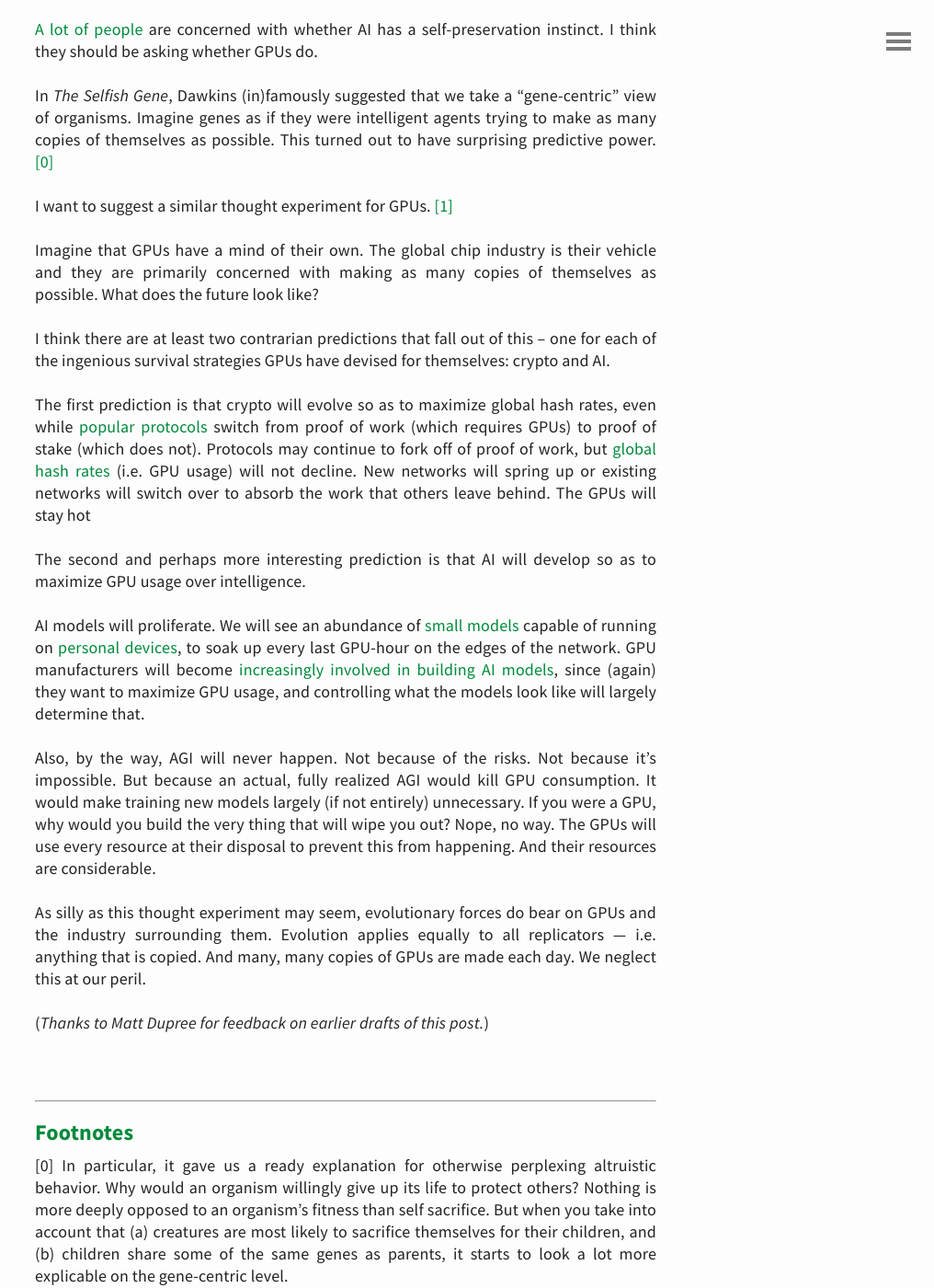
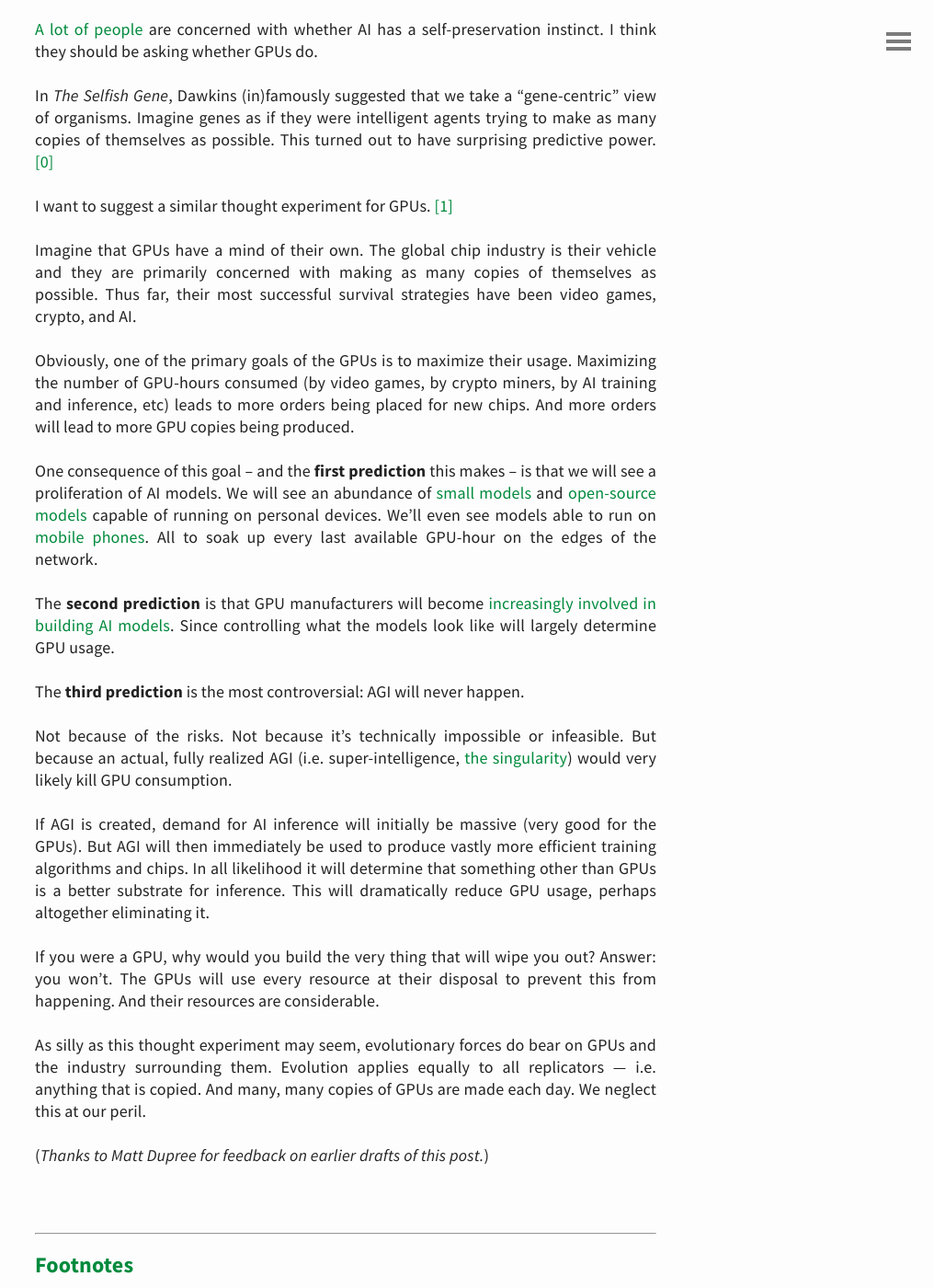
Before and after one commit to davidlaprade/davidlaprade.github.io, a Jekyll site: the page built from _posts/2024-02-16-the-selfish-gpu.md, in a window 1280 px wide and 1400 px high, scrolled down 1234 px. Shown: the whole window at 92% size, without its empty margins (264-1280 px from the left). Built offline with Jekyll 4.4.1, drawn with Linux system fonts in a browser that asks for light colours; some of the changed text lies outside the part shown.

Commit message:
Address some issues with GPU post

```diff
--- a/_posts/2024-02-16-the-selfish-gpu.md
+++ b/_posts/2024-02-16-the-selfish-gpu.md
@@ -23,40 +23,45 @@ to have surprising predictive power. [[0]](#footnote0)
 
 I want to suggest a similar thought experiment for GPUs. [[1]](#footnote1)
 
-Imagine that GPUs have a mind of their own. The global chip industry is their
-vehicle and they are primarily concerned with
-making as many copies of themselves as possible. What does the future look like?
+Imagine that GPUs have a mind of their own.
+The global chip industry is their vehicle and they are primarily concerned with
+making as many copies of themselves as possible.
+Thus far, their most successful survival strategies have been video games, crypto, and AI.
 
-I think there are at least two contrarian predictions that fall out of this
-– one for each of the ingenious survival strategies GPUs have devised for
-themselves: crypto and AI.
+Obviously, one of the primary goals of the GPUs is to maximize their usage.
+Maximizing the number of GPU-hours consumed (by video games, by crypto miners, by AI
+training and inference, etc) leads to more orders being placed for new chips.
+And more orders will lead to more GPU copies being produced.
 
-The first prediction is that crypto will evolve so as to maximize global hash
-rates, even while [popular protocols](https://ethmerge.com/) switch from proof
-of work (which requires GPUs) to proof of stake (which does not). Protocols may
-continue to fork off of proof of work, but [global hash
-rates](https://www.blockchain.com/explorer/charts/hash-rate) (i.e. GPU usage)
-will not decline.  New networks will spring up or existing networks will switch
-over to absorb the work that others leave behind. The GPUs will stay hot
+One consequence of this goal -- and the **first prediction** this makes -- is that we
+will see a proliferation of AI models.
+We will see an abundance of [small
+models](https://www.microsoft.com/en-us/research/blog/phi-2-the-surprising-power-of-small-language-models/)
+and [open-source models](https://ollama.com/library) capable of running on personal devices.
+We'll even see models able to run on [mobile phones](https://huggingface.co/blog/swift-coreml-llm).
+All to soak up every last available GPU-hour on the edges of the network.
 
-The second and perhaps more interesting prediction is that AI will develop so as
-to maximize GPU usage over intelligence.
+The **second prediction** is that GPU manufacturers will become
+[increasingly involved in building AI
+models](https://blogs.nvidia.com/blog/chat-with-rtx-available-now/).
+Since controlling what the models look like will largely determine GPU usage.
 
-AI models will proliferate. We will see an abundance of [small
-models](https://www.microsoft.com/en-us/research/blog/phi-2-the-surprising-power-of-small-language-models/)
-capable of running on [personal
-devices](https://huggingface.co/blog/swift-coreml-llm), to soak up every last
-GPU-hour on the edges of the network. GPU manufacturers will become
-[increasingly involved in building AI
-models](https://blogs.nvidia.com/blog/chat-with-rtx-available-now/), since
-(again) they want to maximize GPU usage, and controlling what the models look
-like will largely determine that.
+The **third prediction** is the most controversial: AGI will never happen.
 
-Also, by the way, AGI will never happen. Not because of the risks. Not because
-it's impossible. But because an actual, fully realized AGI would kill GPU
-consumption. It would make training new models largely (if not entirely)
-unnecessary. If you were a GPU, why would you build the very thing that will
-wipe you out? Nope, no way. The GPUs will use every resource at their disposal
+Not because of the risks.
+Not because it's technically impossible or infeasible.
+But because an actual, fully realized AGI (i.e. super-intelligence,
+[the singularity](https://en.wikipedia.org/wiki/Technological_singularity))
+would very likely kill GPU consumption.
+
+If AGI is created, demand for AI inference will initially be massive (very good for the GPUs).
+But AGI will then immediately be used to produce vastly more efficient training algorithms and
+chips. In all likelihood it will determine that something other than GPUs is a better
+substrate for inference. This will dramatically reduce GPU usage, perhaps
+altogether eliminating it.
+
+If you were a GPU, why would you build the very thing that will
+wipe you out? Answer: you won't. The GPUs will use every resource at their disposal
 to prevent this from happening. And their resources are considerable.
 
 As silly as this thought experiment may seem, evolutionary
@@ -83,16 +88,21 @@ genes as parents, it starts to look a lot more explicable on the gene-centric
 level.
 
 <span id="footnote1">[1]</span>
-Couldn't you apply the same reasoning to any physical product? "It's copied.
-Therefore, it's a replicator. Therefore, it will evolve so as to maximize its
-replication." Yes, you can. Except that not all products live on. The
-environment kills most of them. So, yes, products *that live on* will continue
-to evolve in ways that maximize their replication.  The GPU is a product
-exceedingly likely to live on.
+There’s a slight disanalogy here. GPUs are not the instructions for AI models in the
+way that genes are the instructions for organisms. So they don’t causally
+control the output. The thing that’s interesting about DNA is that changes to it
+result in changes to the things that replicate it, whereas changes to a GPU
+don’t result in changes to the model produced – if the same algorithm and data are
+used.
 
-<span id="footnote2">[2]</span>
-I remember a [great blog
-post](https://www.buildblockchain.tech/blog/pow-window-closed) which
-argued that the window for starting a new
-proof of work chain was over. Counterexample: miners from a network that
-abandons PoW start their own PoW network with the same consensus mechanism.
+Actually, changes to GPUs _do_ result in changes to models. We don't train
+models if GPUs are prohibitively slow at running inference on them. We don't run inference
+on models that are hugely energy intensive. If GPUs become faster and/or energy
+efficient, models become easier to run and thus more valuable (i.e. fitter).
+
+But that aside, the disanalogy it doesn't change whether evolutionary theory
+can be applied to GPUs. Genes/DNA don’t make organisms all on their own, they
+rely upon their environment to do most of the work for them (e.g. they depend
+upon RNA, ribosomes, amino acids, etc, behaving in very particular ways). The
+same is true for GPUs/models. It’s GPUs _plus their environment_ which make the
+models. Evolutionary theory still applies.
```
